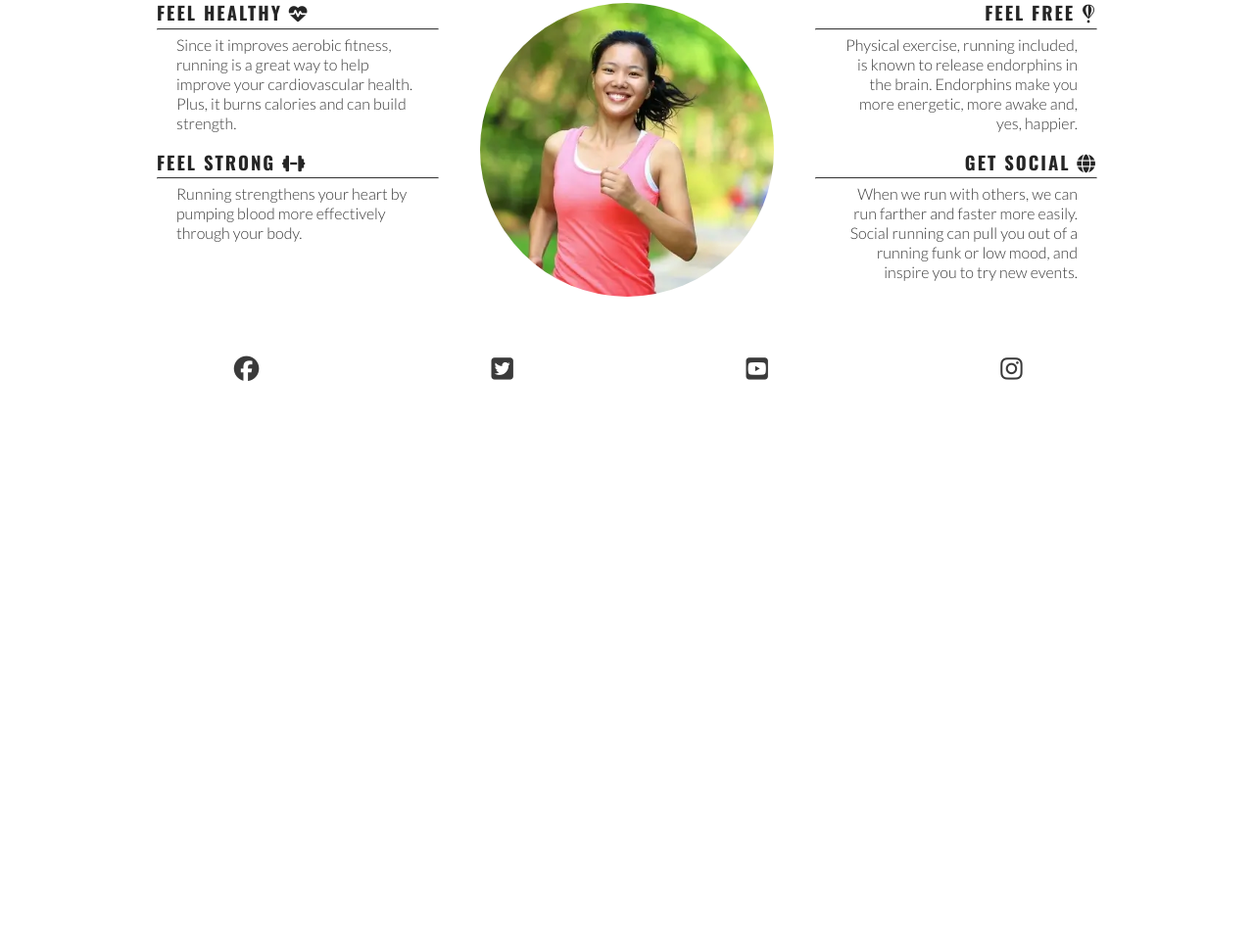
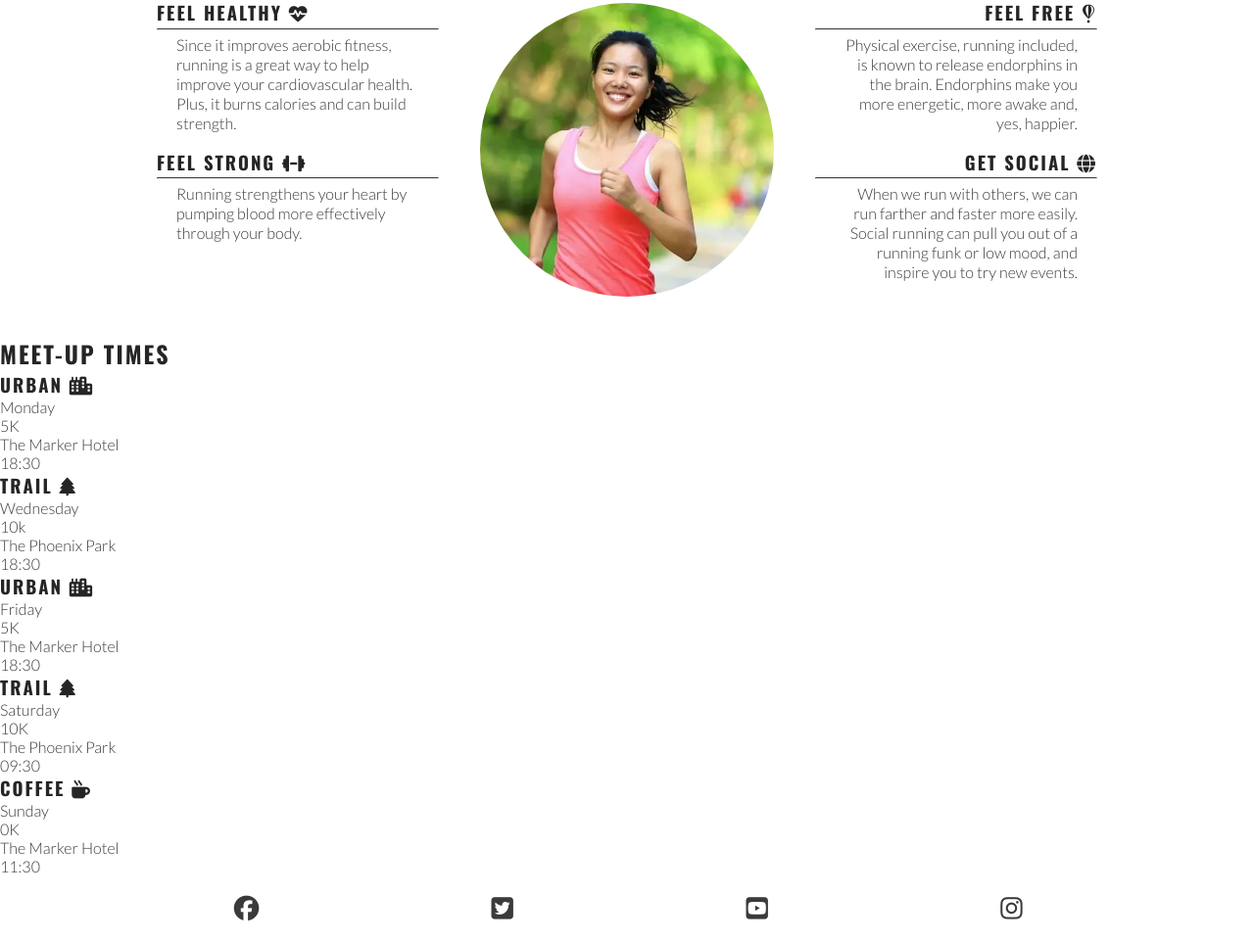
Before and after one commit to GeorgeBarh/love-running-project, a plain HTML site: page index.html in a window 1280 px wide. Shown: the part 782-1744 px from the top of the page at 98% size. Before the commit the page ends 1193 px from the top, so only its background shows below. Drawn offline with nearby package versions, Linux system fonts and the light colour scheme.

Commit message:
Create the Mee-eet-up section

```diff
--- a/index.html
+++ b/index.html
@@ -83,6 +83,47 @@
                 </div>
             </div>
         </section>
+        <!--Meetup times section-->
+        <section id="meetups">
+            <h2>Meet-up Times</h2>
+            <div id="times">
+                <div>
+                    <h3>urban <i class="fa-solid fa-city"></i></h3>
+                    <p>Monday</p>
+                    <p>5K</p>
+                    <p>The Marker Hotel</p>
+                    <p>18:30</p>
+                </div>
+                <div>
+                    <h3>trail <i class="fa-solid fa-tree"></i></h3>
+                    <p>Wednesday</p>
+                    <p>10k</p>
+                    <p>The Phoenix Park</p>
+                    <p>18:30</p>
+                </div>
+                <div>
+                    <h3>urban <i class="fa-solid fa-city"></i></h3>
+                    <p>Friday</p>
+                    <p>5K</p>
+                    <p>The Marker Hotel</p>
+                    <p>18:30</p>
+                </div>
+                <div>
+                    <h3>trail <i class="fa-solid fa-tree"></i></h3>
+                    <p>Saturday</p>
+                    <p>10K</p>
+                    <p>The Phoenix Park</p>
+                    <p>09:30</p>
+                </div>
+                <div>
+                    <h3>coffee <i class="fa-solid fa-mug-hot"></i></h3>
+                    <p>Sunday</p>
+                    <p>0K</p>
+                    <p>The Marker Hotel</p>
+                    <p>11:30</p>
+                </div>
+            </div>
+        </section>
     </main>
 
     <!-- Footer -->
```
